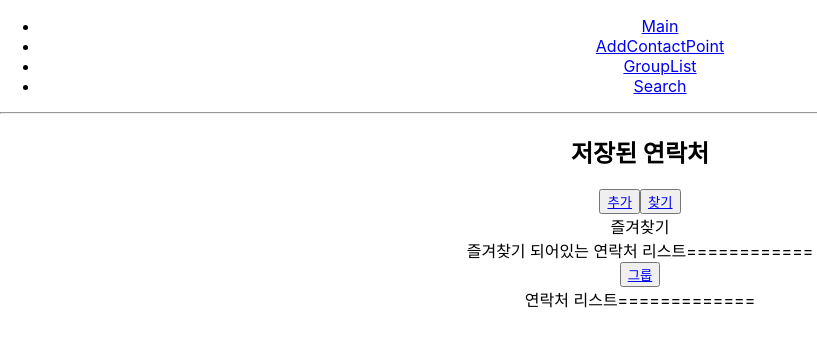
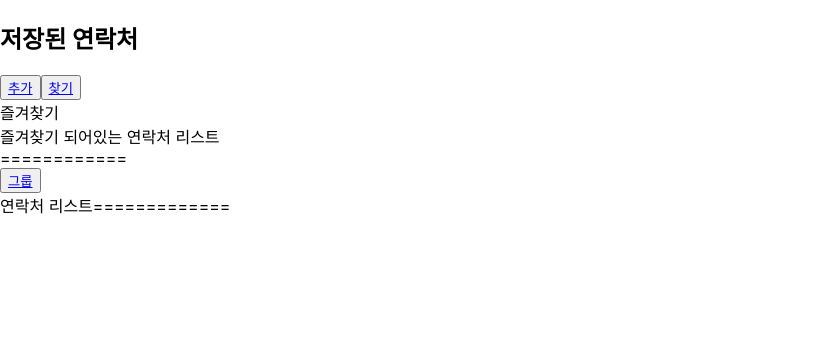
Before and after one commit to IMHANA/reactPr, a React (Create React App) app: page / in a window 1280 px wide. Shown: the top 346 px of the page, without its empty margins (0-817 px from the left). Built offline with nearby package versions, Linux system fonts and the light colour scheme.

Commit message:
기본구조

```diff
--- a/src/App.js
+++ b/src/App.js
@@ -1,39 +1,42 @@
 import React, { Component } from 'react';
 import './App.css';
-import { BrowserRouter as Router, Route, Switch, Link } from 'react-router-dom';
+// import { BrowserRouter as Router, Route, Switch, Link } from 'react-router-dom';
 
 import Main from './component/ContactPointTemplate/main';
-import AddContactPoint from './component/ContactPointTemplate/MenuComponent/AddContactPoint/AddContactPoint';
-import GroupList from './component/ContactPointTemplate/MenuComponent/GroupList/GroupList';
-import Search from './component/ContactPointTemplate/MenuComponent/Search/Search'
+// import AddContactPoint from './component/ContactPointTemplate/MenuComponent/AddContactPoint/AddContactPoint';
+// import GroupList from './component/ContactPointTemplate/MenuComponent/GroupList/GroupList';
+// import Search from './component/ContactPointTemplate/MenuComponent/Search/Search'
 
 class App extends Component {
   render() {
+    console.log('app안입니당')
     return (
-      <div className="App">
-        <Router>
-          <div>
-            <ul>
-              <li><Link to='/'>Main</Link></li>
-              <li><Link to='/AddContactPoint'>AddContactPoint</Link></li>
-              <li><Link to='/GroupList'>GroupList</Link></li>
-              <li><Link to='/Search'>Search</Link></li>
-            </ul>
-          </div>
-          <hr />
-          <div>
-            <Switch>
-              <Route exact path='/' component={ Main } />
-              <Route path='/AddContactPoint' component={ AddContactPoint } />
-              <Route path='/GroupList' component={ GroupList } />
-              <Route path='/Search' component={ Search } />
-            </Switch>
-          </div>
-        </Router>
+      <div>
+      <Main/>
       </div>
-    )
+      // <div className="App">
+      //   <Router>
+      //     <div>
+      //       <ul>
+      //         <li><Link to='/'>Main</Link></li>
+      //         <li><Link to='/AddContactPoint'>AddContactPoint</Link></li>
+      //         <li><Link to='/GroupList'>GroupList</Link></li>
+      //         <li><Link to='/Search'>Search</Link></li>
+      //       </ul>
+      //     </div>
+      //     <hr />
+      //     <div>
+      //       <Switch>
+      //         <Route exact path='/' component={ Main } />
+      //         <Route path='/AddContactPoint' component={ AddContactPoint } />
+      //         <Route path='/GroupList' component={ GroupList } />
+      //         <Route path='/Search' component={ Search } />
+      //       </Switch>
+      //     </div>
+      //   </Router>
+      // </div>
+    );
   }
-
 }
 
 export default App;
--- a/src/First.js
+++ b/src/First.js
@@ -1,8 +1,10 @@
 import React, { Component } from 'react';
 
 class First extends Component {
-    state = { name : "1",
-            userName: "2" }
+    state = {
+        name : "1",
+        userName: "2"
+    }
 
     componentDidMount() {
         fetch('http://localhost:3000/group/list', {
--- a/src/component/ContactPointTemplate/MenuComponent/AddContactPoint/AddContactPoint.js
+++ b/src/component/ContactPointTemplate/MenuComponent/AddContactPoint/AddContactPoint.js
@@ -0,0 +1,12 @@
+import React, { Component } from 'react';
+
+class AddContactPoint extends Component {
+    render() {
+        return (
+            <div>
+                <h1>AddContactPoint</h1>
+            </div>
+        );
+    }
+}
+export default AddContactPoint;
--- a/src/component/ContactPointTemplate/MenuComponent/GroupList/GroupList.js
+++ b/src/component/ContactPointTemplate/MenuComponent/GroupList/GroupList.js
@@ -0,0 +1,12 @@
+import React, { Component } from 'react';
+
+class GroupList extends Component {
+    render() {
+        return (
+            <div>
+                <h1>GroupList</h1>
+            </div>
+        );
+    }
+}
+export default GroupList;
--- a/src/component/ContactPointTemplate/MenuComponent/Search/Search.js
+++ b/src/component/ContactPointTemplate/MenuComponent/Search/Search.js
@@ -0,0 +1,12 @@
+import React, { Component } from 'react';
+
+class Search extends Component {
+    render() {
+        return (
+            <div>
+                <h1>Search</h1>
+            </div>
+        );
+    }
+}
+export default Search;
--- a/src/component/ContactPointTemplate/main.js
+++ b/src/component/ContactPointTemplate/main.js
@@ -1,14 +1,16 @@
 import React, { Component } from 'react';
 import { BrowserRouter as Router, Route, Switch, Link } from 'react-router-dom';
 
-import AddContactPoint from './component/ContactPointTemplate/MenuComponent/AddContactPoint/AddContactPoint';
-import GroupList from './component/ContactPointTemplate/MenuComponent/GroupList/GroupList';
-import Search from './component/ContactPointTemplate/MenuComponent/Search/Search'
+import AddContactPoint from './MenuComponent/AddContactPoint/AddContactPoint';
+import GroupList from './MenuComponent/GroupList/GroupList';
+import Search from './MenuComponent/Search/Search'
 
 
 class Main extends Component {
     render() {
         return (
+            <Router>
+                <div>
                     <div>
                         <div>
                             <h2>저장된 연락처</h2>
@@ -18,10 +20,22 @@ class Main extends Component {
                             <button><Link to='/Search'>찾기</Link></button>
                         </div>
                         <div>즐겨찾기</div>
-                <div>즐겨찾기 되어있는 연락처 리스트============</div>
+                        <div>즐겨찾기 되어있는 연락처 리스트 <br></br>
+                        ============
+                        </div>
                         <button><Link to='/GroupList'>그룹</Link></button>
                         <div>연락처 리스트=============</div>
                     </div>
+                    <div>
+                        <Switch>
+                            {/* <Route exact path='/' component={ Main } /> */}
+                            <Route path='/AddContactPoint' component={ AddContactPoint } />
+                            <Route path='/GroupList' component={ GroupList } />
+                            <Route path='/Search' component={ Search } />
+                        </Switch>
+                    </div>
+                </div>
+            </Router>
         );
     }
 }
--- a/src/index.js
+++ b/src/index.js
@@ -5,7 +5,9 @@ import App from './App';
 
 
 ReactDOM.render(
-    <App />,
+  <React.StrictMode>
+    <App />
+    </React.StrictMode>,
   document.getElementById('root')
 );
 
```
Lines whose indentation alone changed are shown as unchanged.
